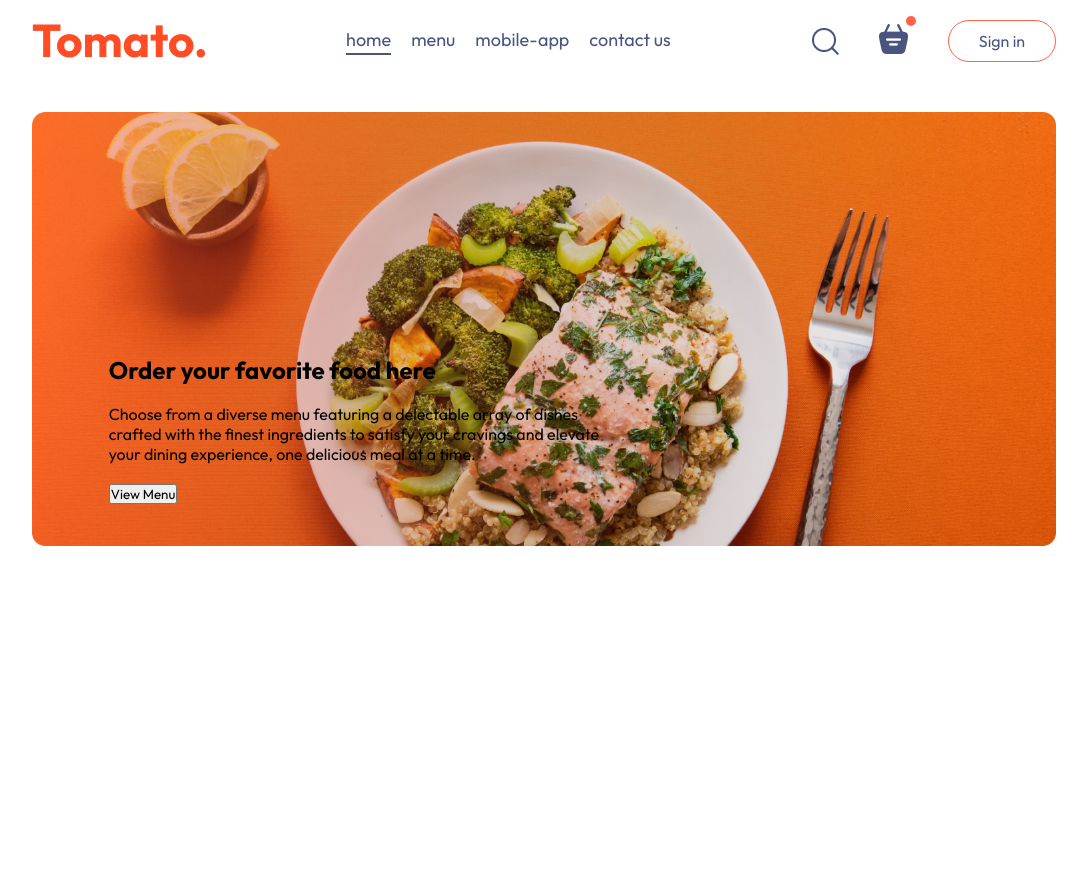
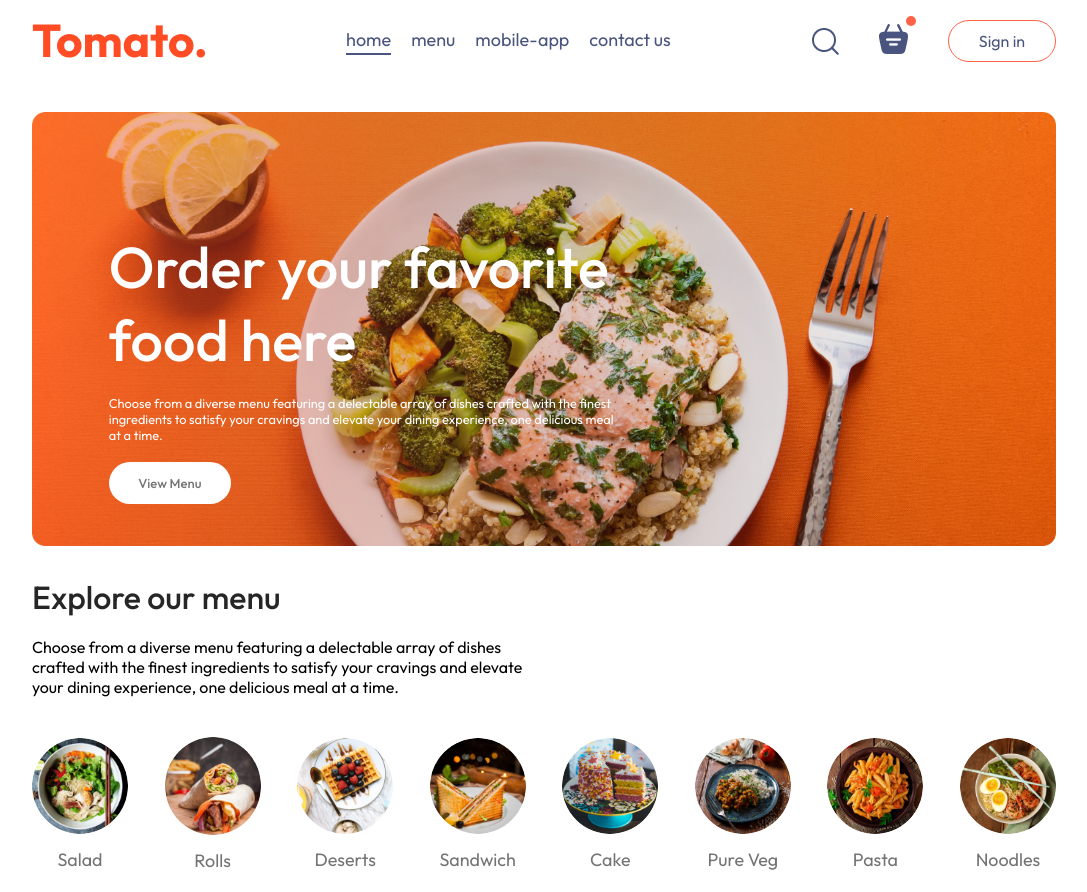
Before and after one commit to Ken-Mutuku/FOOD, a React (Vite) app in the folder Frontend/: page / in a window 1280 px wide. Shown: the whole page, without its empty margins (96-1183 px from the left). Before the commit the page ends 800 px from the top, so only its background shows below. Built offline with nearby package versions, Linux system fonts and the light colour scheme.

Commit message:
56 min in

```diff
--- /dev/null
+++ b/Frontend/src/components/ExploreMenu/ExploreMenu.css
@@ -0,0 +1,40 @@
+.explore-menu{
+   display: flex;
+   flex-direction: column;
+   gap: 20px;
+}
+
+.explore-menu h1{
+    color: #262626;
+    font-weight: 500;
+}
+.explore-menu-text{
+    max-width: 50%;
+    columns: #808080;
+}
+.explore-menu-list{
+    display: flex;
+    justify-content: space-between;
+    align-items: center;
+    gap: 30px;
+    text-align: center;
+    margin: 20px 0px;
+    overflow-x: scroll;
+}
+.explore-menu-list::-webkit-scrollbar{
+    display: none;
+}
+.explore-menu-list-item img{
+    width: 7.5vw;
+    min-width: 80px;
+    cursor: pointer;
+    border-radius: 50%;
+    transition: 0.2s;
+
+}
+.explore-menu-list-item p{
+    margin-top: 10px;
+    color: #747474;
+    font-size: max(1.4vw,16px);
+    cursor: pointer;
+}
--- /dev/null
+++ b/Frontend/src/components/ExploreMenu/ExploreMenu.jsx
@@ -0,0 +1,25 @@
+import React from 'react'
+import './ExploreMenu.css'
+import { menu_list } from '../../assets/assets'
+
+const ExploreMenu = () => {
+  return (
+    <div className='explore-menu' id='explore-menu'>
+        <h1>Explore our menu</h1>
+        <p className='explore-menu-text'> Choose from a diverse menu featuring a delectable array of dishes crafted with the finest ingredients to satisfy your cravings and elevate your dining experience, one delicious meal at a time. </p>
+        <div className="explore-menu-list">
+            {menu_list.map((item, index)=>{
+               return (
+                <div key={index} className="explore-menu-list-item">
+                    <img src={item.menu_image} alt="" />
+                    <p>{item.menu_name}</p>
+                </div>
+               )
+            })}
+        </div>
+
+    </div>
+  )
+}
+
+export default ExploreMenu
--- a/Frontend/src/components/Header/Header.css
+++ b/Frontend/src/components/Header/Header.css
@@ -15,4 +15,23 @@
     max-width: 50%;
     bottom: 10%;
     left: 6vw;
+    animation: fadeIn 3s;
 }
+.header-contents h2{
+    font-weight: 500;
+    color: white;
+    font-size: max(4.5vw,22px);
+}
+.header-contents p{
+    color: white;
+    font-size: 1vw;
+}
+.header-contents button{
+    border: none;
+    color: #747474;
+    font-weight: 500;
+    padding: 1vw 2.3vw;
+    background-color: white;
+    font-size: max(1vw, 13px);
+    border-radius: 50px;
+}
--- a/Frontend/src/index.css
+++ b/Frontend/src/index.css
@@ -19,3 +19,13 @@
   width: 80%;
   margin: auto;
 }
+@keyframes fadeIn {
+  0%{
+    opacity: 0;
+
+  }
+  100%{
+    opacity: 1;
+  }
+
+}
--- a/Frontend/src/pages/Home/Home.jsx
+++ b/Frontend/src/pages/Home/Home.jsx
@@ -1,11 +1,13 @@
 import React from 'react'
 import './Home.css'
 import Header from '../../components/Header/Header'
+import ExploreMenu from '../../components/ExploreMenu/ExploreMenu'
 
 const Home = () => {
   return (
     <div>
         < Header/>
+        <ExploreMenu/>
 
     </div>
   )
```
